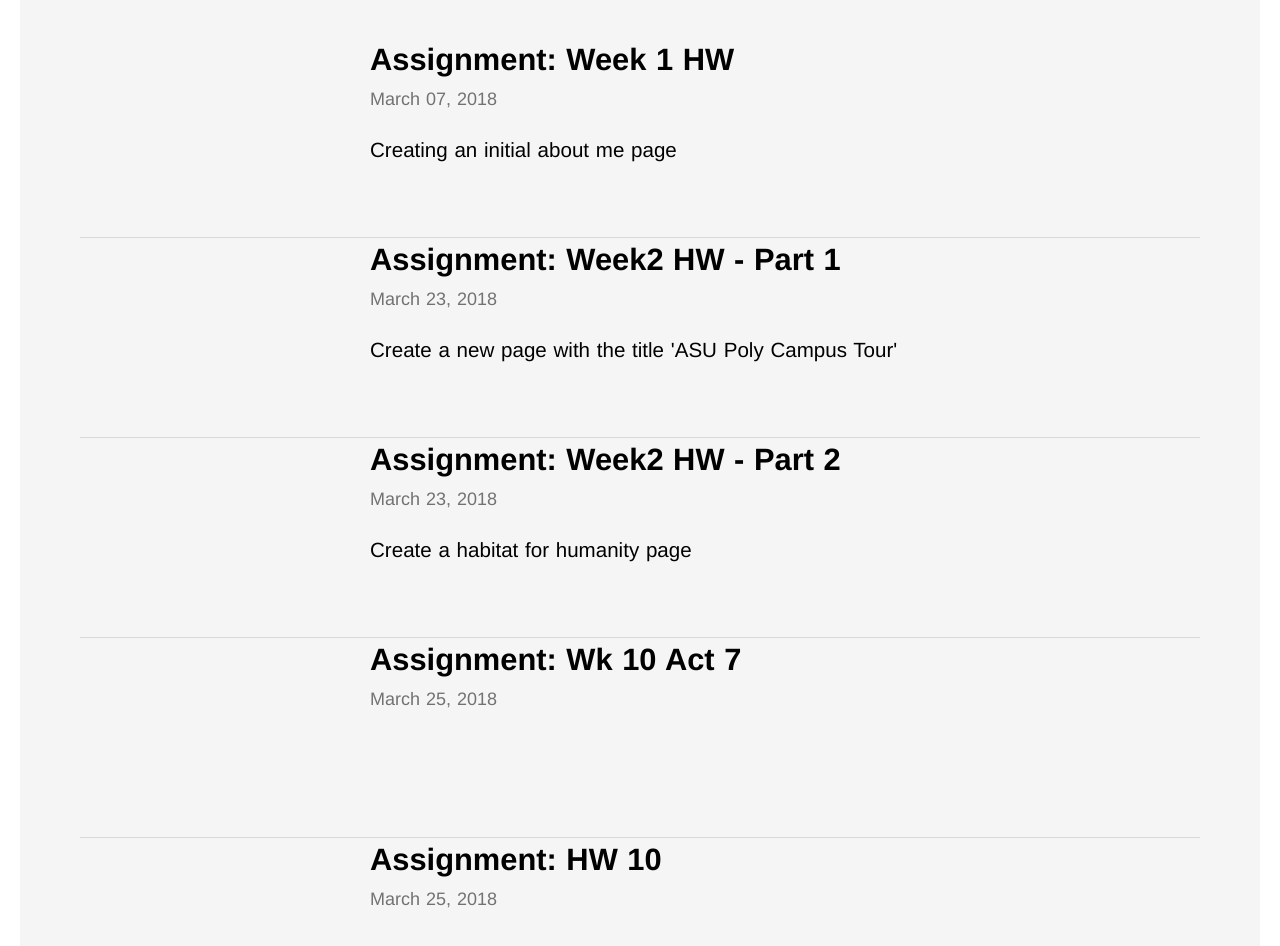
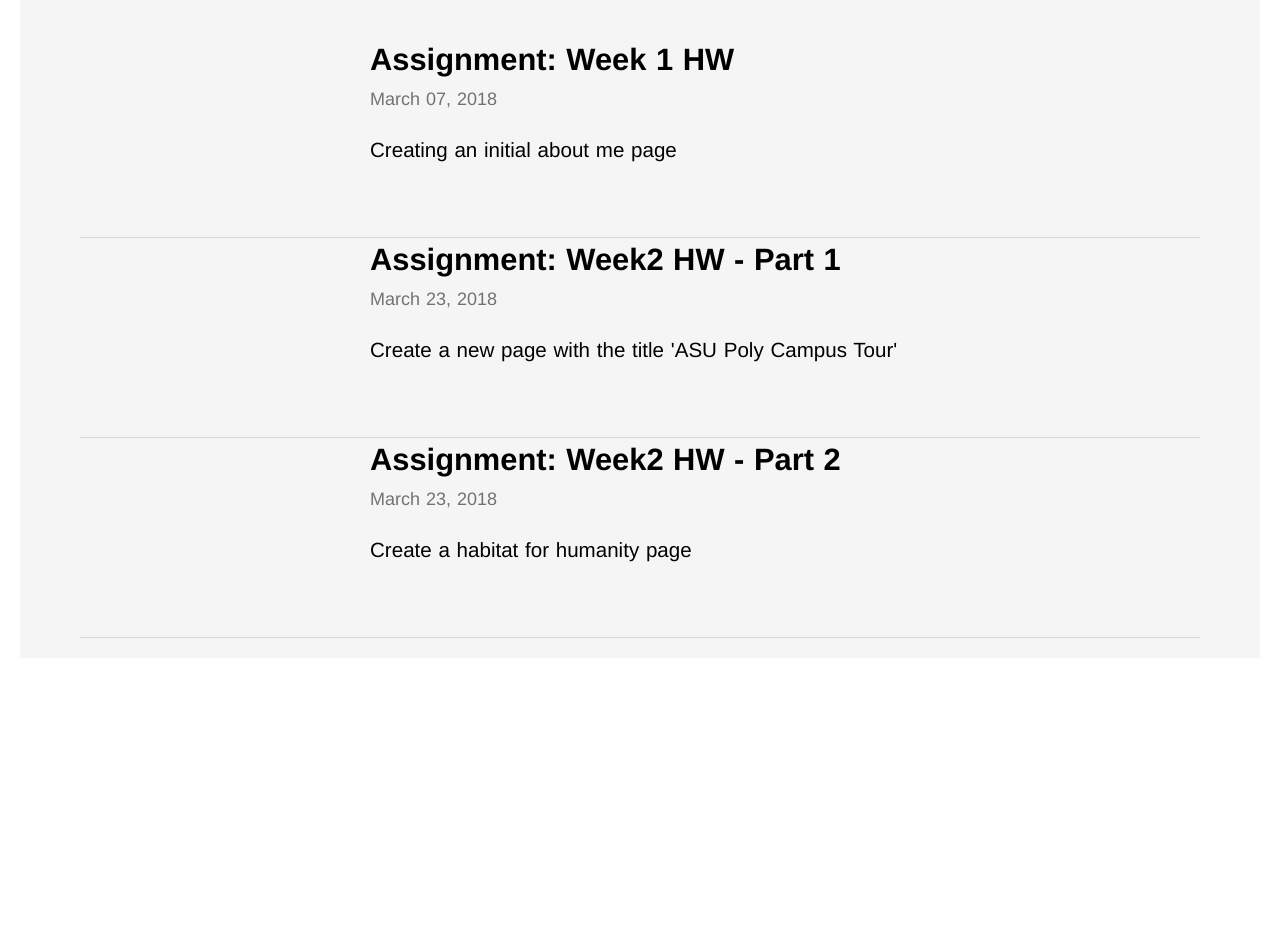
Before and after one commit to Erikamalykin43/IFT301_ErikaM, a plain HTML site: page Feed.html in a window 1280 px wide. Shown: the part 124-1070 px from the top of the page. After the commit the page ends 802 px from the top, so only its background shows below. Drawn offline with Linux system fonts and the light colour scheme.

Commit message:
Update Feed.html

```diff
--- a/Feed.html
+++ b/Feed.html
@@ -5,7 +5,7 @@
     <link href="assets/css/karstone.css" rel="stylesheet" type="text/css">
     <script type="text/javascript" src="assets/js/main.js"></script>
     <link rel="import" href="header.html">
-    <title>Nick's Home Page</title>
+    <title>Erika's Home Page</title>
 </head>
 <body class="" data-gr-c-s-loaded="true">
 <div id="page-border">
@@ -59,39 +59,7 @@
             </div>
         </a>
 
-        <a class="article " href="MISC/IFT372%20-%20WK10Act7.html">
-            <div class="article__content display-table">
-                <div class="display-table-cell">
-                    <h2 class="h3 article__title">Assignment: Wk 10 Act 7</h2>
-                    <figure class="article__img"
-                            style="background-image: url(assets/img/wireless_commun.jpg)"></figure>
-                    <ul class="article__meta">
-                        <li>March 25, 2018</li>
-                    </ul>
-                    <div class="article__excerpt rte">
-                        <p></p>
-                    </div>
-                </div>
-            </div>
-        </a>
 
-        <a class="article " href="MISC/IFT372%20-%20HW10.html">
-            <div class="article__content display-table">
-                <div class="display-table-cell">
-                    <h2 class="h3 article__title">Assignment: HW 10</h2>
-                    <figure class="article__img"
-                            style="background-image: url(assets/img/wireless_commun.jpg)"></figure>
-                    <ul class="article__meta">
-                        <li>March 25, 2018</li>
-                    </ul>
-                    <div class="article__excerpt rte">
-                        <p></p>
-                    </div>
-                </div>
-            </div>
-        </a>
-
-    </div>
 </div>
 </body>
 </html>
```
